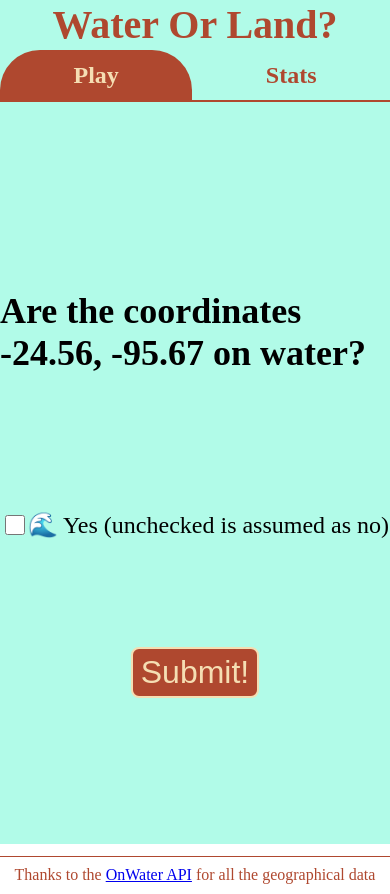
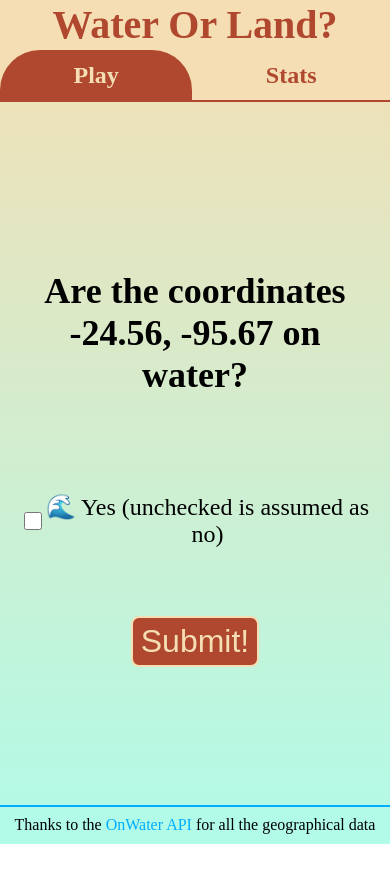
Before and after one commit to N-Shar-ma/Land-Or-Water, a React (Create React App) app: page /play in a window 390 px wide. After the commit the page ends 844 px from the top, so only its background shows below. Built offline with nearby package versions, Linux system fonts and the light colour scheme.

Commit message:
improved UI

```diff
--- a/src/App.js
+++ b/src/App.js
@@ -38,7 +38,7 @@ export default function App() {
                 </main>
             </StatsContext.Provider>
             <footer className={styles.footer}>
-                <span>Thanks to the <a href="https://onwater.io" target="_blank" rel="noreferrer noopener">OnWater API</a> for all the geographical data</span>
+                <span>Thanks to the <a className={styles.apiLink} href="https://onwater.io" target="_blank" rel="noreferrer noopener">OnWater API</a> for all the geographical data</span>
             </footer>
         </Router>
     )
--- a/src/app.module.css
+++ b/src/app.module.css
@@ -6,6 +6,7 @@
     position: sticky;
     top: 0;
     width: 100%;
+    background-color: wheat;
 }
 
 .title {
@@ -18,23 +19,7 @@
 
 .navBar {
     display: flex;
-    background-color: rgb(177, 251, 232);
     width: clamp(300px, 40%, 800px);
-}
-
-@media screen and (max-width: 600px) {
-    .header {
-        flex-wrap: wrap;
-        height: calc(2 * var(--navBarHeight));
-    }
-
-    .title {
-        margin: 0 auto;
-    }
-
-    .navBar {
-        width: 100%;
-    }
 }
 
 .link {
@@ -58,12 +43,13 @@
 
 .main {
     border-top: 2px solid rgb(175, 72, 47);
-    border-bottom: 1px solid rgb(175, 72, 47);
+    border-bottom: 2px solid rgb(0, 174, 255);
     height: calc(100% - 1.75 * var(--navBarHeight));
     display: flex;
     flex-direction: column;
     justify-content: space-evenly;
     align-items: center;
+    padding: 20px;
 }
 
 
@@ -73,5 +59,33 @@
     justify-content: center;
     align-items: center;
     font-size: 1rem;
-    color: rgb(175, 72, 47);
+    background-color: rgb(177, 251, 232);
 }
+
+.apiLink {
+    color: rgb(0, 174, 255);
+    text-decoration: none;
+}
+
+.apiLink:hover {
+    text-decoration: underline;
+}
+
+@media screen and (max-width: 600px) {
+    .header {
+        flex-wrap: wrap;
+        height: calc(2 * var(--navBarHeight));
+    }
+
+    .title {
+        margin: 0 auto;
+    }
+
+    .navBar {
+        width: 100%;
+    }
+
+    .main {
+        height: calc(100% - 2.75 * var(--navBarHeight));
+    }
+}
--- a/src/index.css
+++ b/src/index.css
@@ -4,6 +4,7 @@
 }
 
 * {
+    text-align: center;
     box-sizing: border-box;
 }
 
@@ -15,7 +16,7 @@ body {
 }
 
 #root {
-    background-color: rgb(177, 251, 232);
+    background: linear-gradient(wheat, rgb(177, 251, 232));
     position: absolute;
     height: 100%;
     width: 100%;
```
